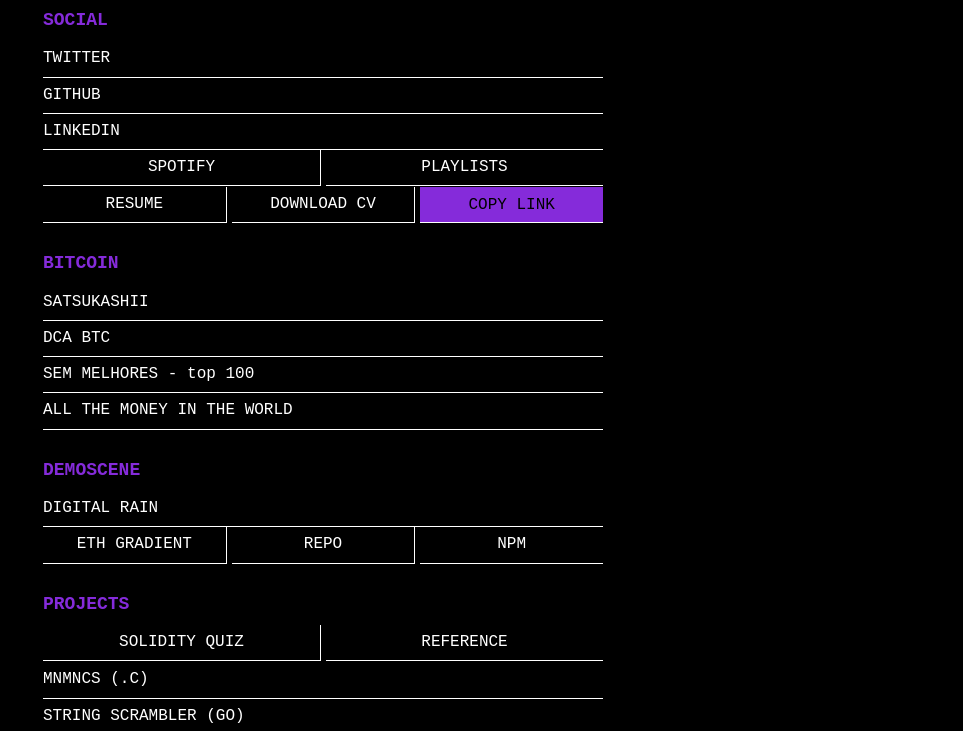
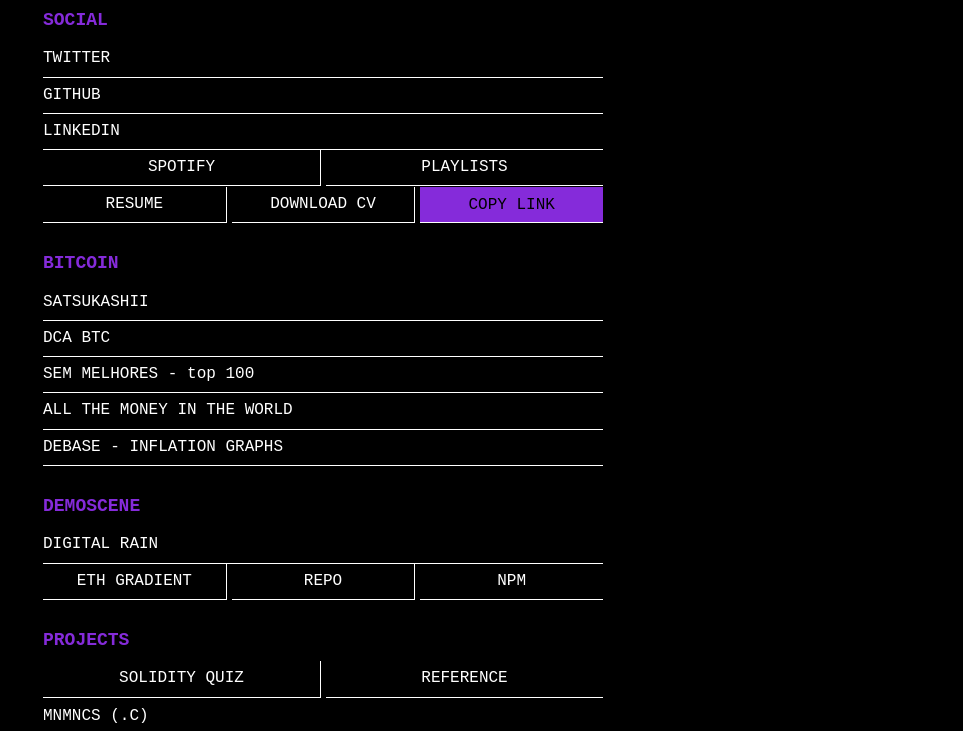
Before and after one commit to afa7789/links, a plain HTML site: page index.html in a window 1280 px wide. Shown: the part 69-800 px from the top of the page, without its empty margins (317-1280 px from the left). Drawn offline with Linux system fonts and the light colour scheme.

Commit message:
Update index.html

```diff
--- a/index.html
+++ b/index.html
@@ -123,6 +123,8 @@
     <a href="https://afa7789.github.io/dca_btc_brutalist/">DCA BTC</a>
     <a href="https://afa7789.github.io/SemMelhores/">SEM MELHORES - top 100 </a>
     <a href="https://afa7789.github.io/all_the_money_in_the_world/">ALL THE MONEY IN THE WORLD</a>
+    <a href="https://afa7789.github.io/debase/">DEBASE - INFLATION GRAPHS</a>
+
 
     <h2>DEMOSCENE</h2>
     <a href="https://afa7789.github.io/digital-rain/">DIGITAL RAIN</a>
```
